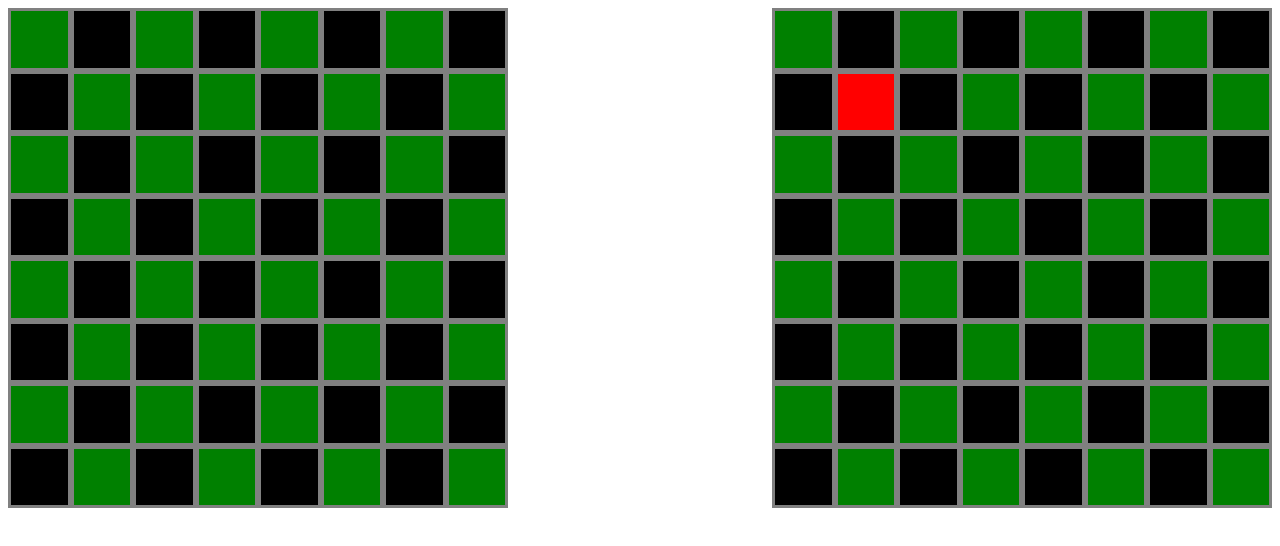
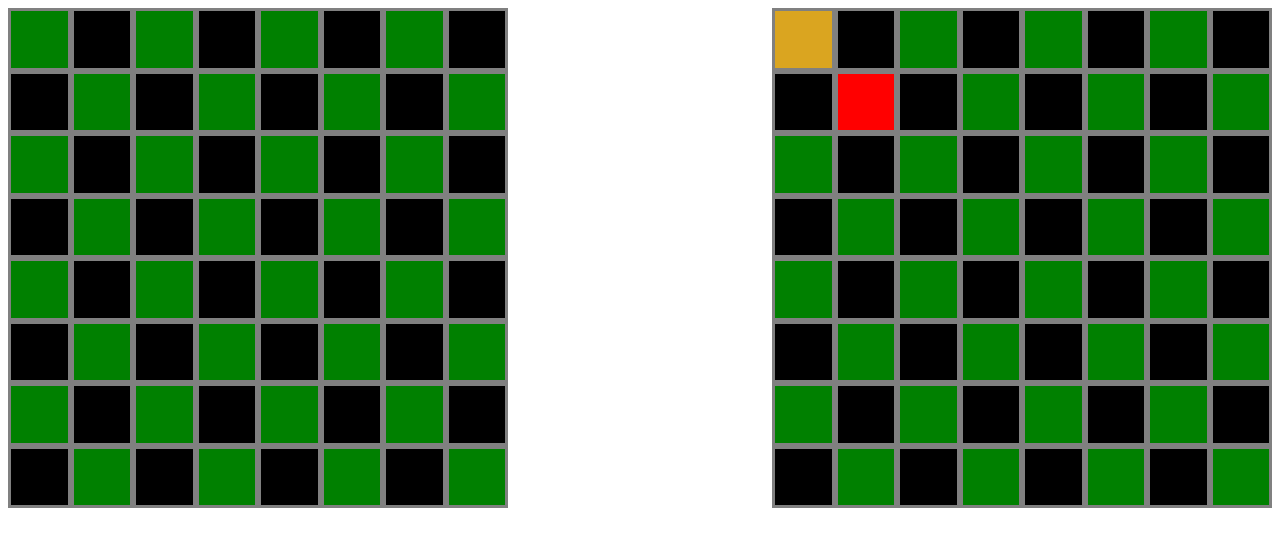
Before and after one commit to Koliostro/AliceChess, a plain HTML site: page main.html in a window 1280 px wide. Drawn offline with Linux system fonts and the light colour scheme.

Commit message:
Added own style for some types of pices and 1 for all

```diff
--- a/style.css
+++ b/style.css
@@ -26,8 +26,14 @@ body {
     background-color: black;
 }
 
-.pawn {
+.pice {
     height: 100%;
     width: 100%;
+}
+
+.pawn {
     background-color: red;
 }
+.rock {
+    background-color: goldenrod;
+}
```
